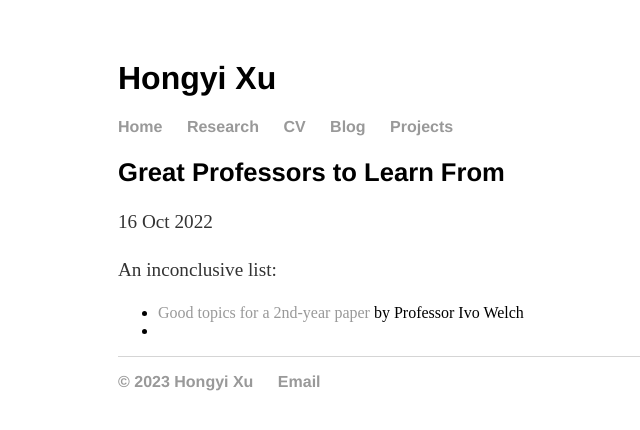
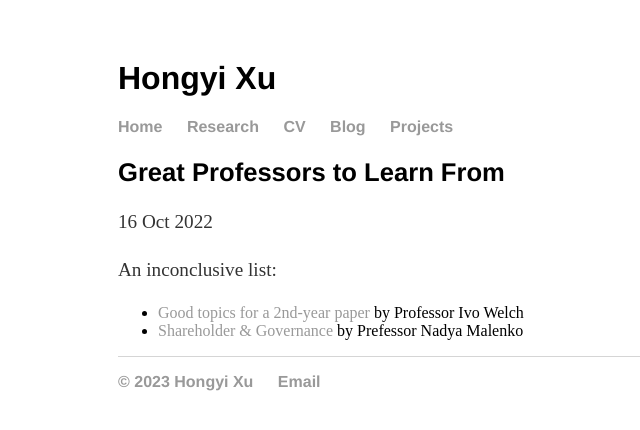
Before and after one commit to hongyileoxu/hongyileoxu.github.io, a Jekyll site: the page built from _posts/2022-10-16-great-professors.md, in a window 1280 px wide. Shown: the top 430 px of the page, without its empty margins (74-714 px from the left). Built offline with Jekyll 4.4.1, drawn with Linux system fonts in a browser that asks for light colours.

Commit message:
Update 2022-10-16-great-professors.md

```diff
--- a/_posts/2022-10-16-great-professors.md
+++ b/_posts/2022-10-16-great-professors.md
@@ -7,4 +7,4 @@ date: 2022-10-16
 An inconclusive list:
 
 -       [Good topics for a 2nd-year paper](https://www.ivo-welch.info/teaching/start-economics.html) by Professor Ivo Welch
--
+-       [Shareholder & Governance](https://www.nmalenko.com/lecture-notes) by Prefessor Nadya Malenko
```
